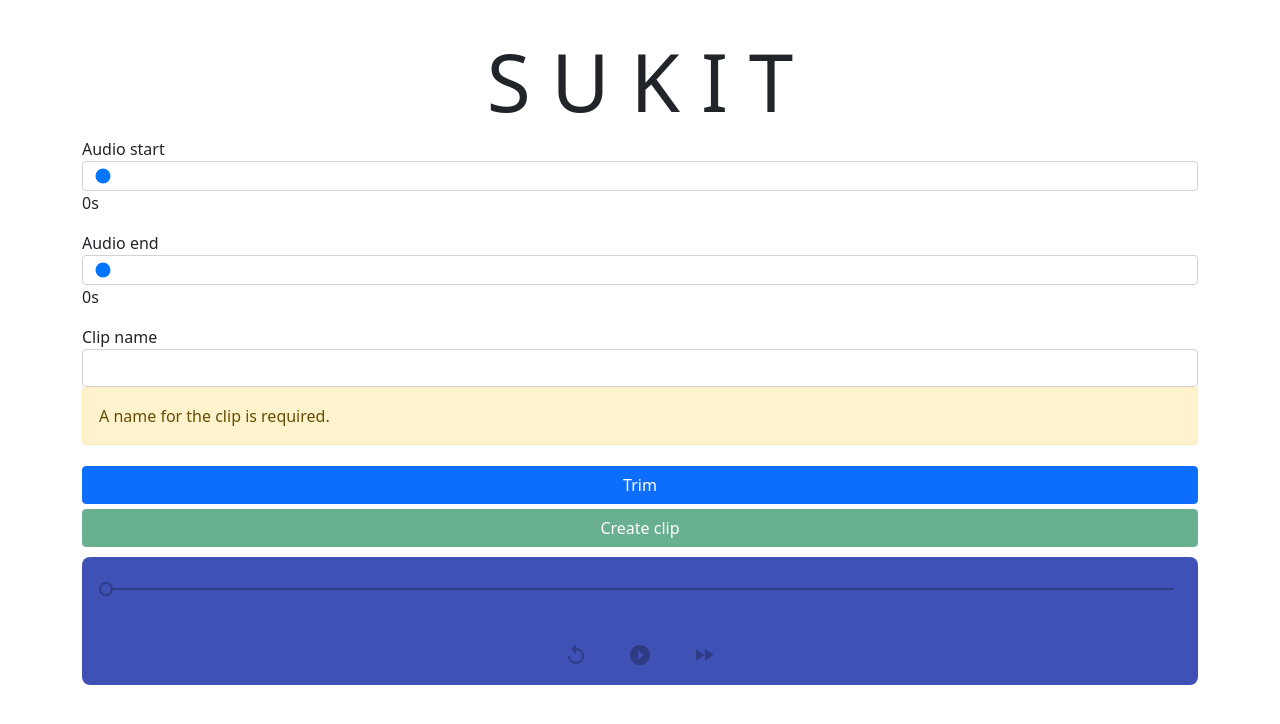
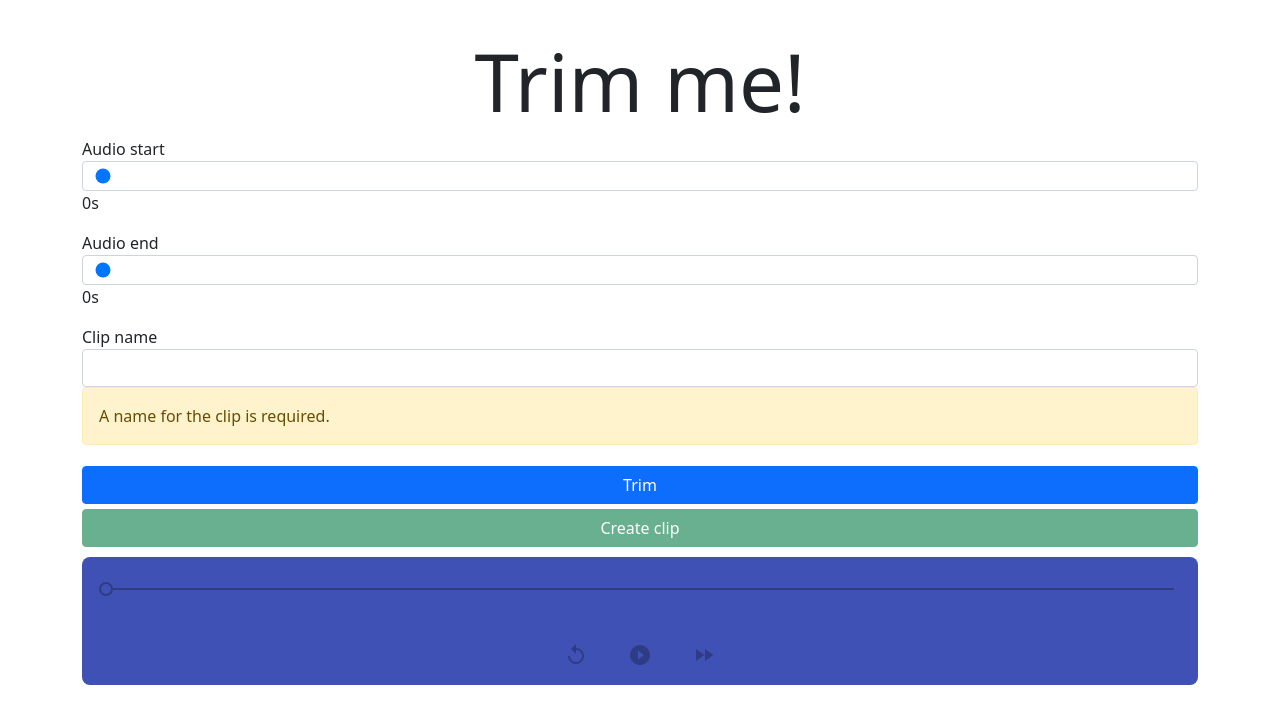
Before and after one commit to thersites-ac/soundboard-trimmer-ui, an Angular app: page / in a window 1280 px wide. Shown: the top 724 px of the page. Built offline with nearby package versions, Linux system fonts and the light colour scheme.

Commit message:
make page header marginally more reasonable

```diff
--- a/src/app/header/header.component.html
+++ b/src/app/header/header.component.html
@@ -1,7 +1,7 @@
 <div class="row">
   <div class="col-xs-12">
     <div class="jumbotron">
-      <h1 class="display-1">S U K I T</h1>
+      <h1 class="display-1">Trim me!</h1>
     </div>
   </div>
 </div>
```
